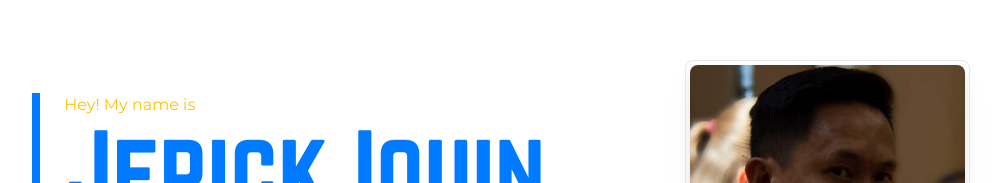
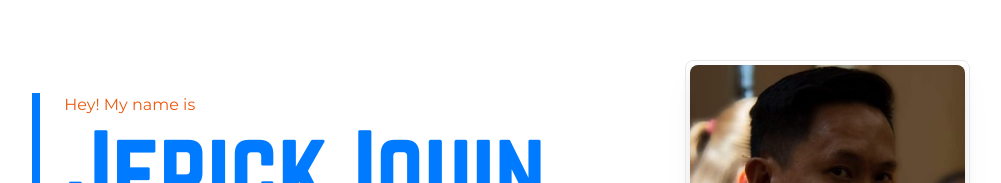
Before and after one commit to jekiquin/portfolio, a React (Create React App) app: page / in a window 1280 px wide. Shown: the part 148-331 px from the top of the page, without its empty margins (139-1140 px from the left). Built offline with nearby package versions, Linux system fonts and the light colour scheme; what tailwindcss-animation-delay would draw is missing.

Commit message:
changed the color orange

```diff
--- a/src/components/Banner.js
+++ b/src/components/Banner.js
@@ -7,7 +7,7 @@ export default function Banner() {
 		<section className="container w-full mx-auto h-screen flex flex-col items-center justify-center px-8 py-16 overflow-hidden sm:flex-row sm:justify-evenly">
 			<div className="mb-12 opacity-0 animate-heroSlide">
 				<div className="relative border-l-4 border-blue pl-2 md:pl-6 md:border-l-8">
-					<p className="text-orange">Hey! My name is</p>
+					<p className="text-orange-600">Hey! My name is</p>
 					<h1 className="text-blue md:text-8xl">Jerick Iquin</h1>
 					<p>Fullstack Developer</p>
 				</div>
--- a/src/components/Projects.js
+++ b/src/components/Projects.js
@@ -11,7 +11,7 @@ export default function Projects() {
 	return (
 		<SectionContainer id="projects">
 			<SectionHeader>{title}</SectionHeader>
-			<div className="w-fit  mx-auto grid grid-cols-1 justify-items-center justify-center gap-8 lg:grid-cols-2 lg:gap-16">
+			<div className="w-fit mx-auto grid grid-cols-1 justify-items-center justify-center gap-8 lg:grid-cols-2 lg:gap-16">
 				{displayProjects}
 			</div>
 		</SectionContainer>
--- a/tailwind.config.js
+++ b/tailwind.config.js
@@ -47,7 +47,6 @@ module.exports = {
 				montserrat: 'Montserrat, sans-serif'
 			},
 			colors: {
-				orange: '#ffc107',
 				blue: '#007bff',
 				green: '#17a2b8',
 				'dark-gray': '#1d2024',
```
